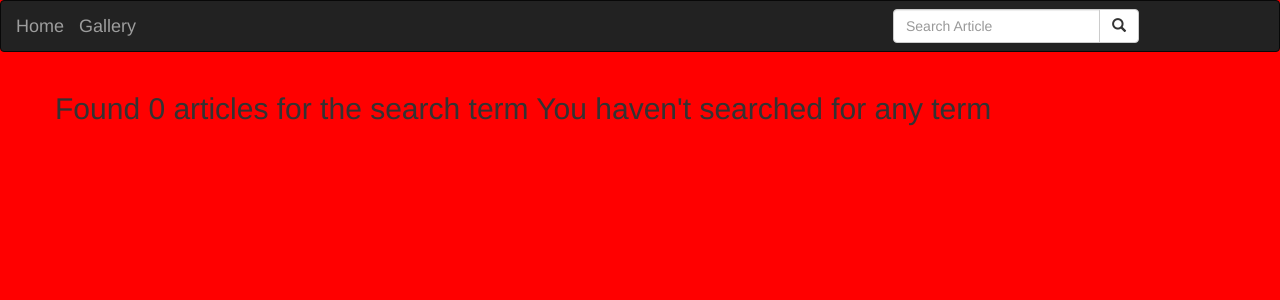
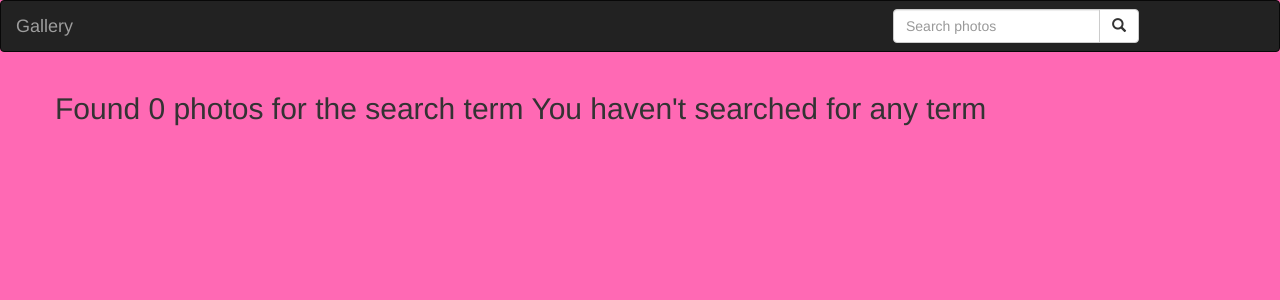
Before and after one commit to meshack34/MYPHOTOSPROJECT, a Django app: page /search/ in a window 1280 px wide. Shown: the top 300 px of the page. Run offline with Django 3.2, Linux system fonts and the light colour scheme; some libraries are stand-ins or nearby versions.

Commit message:
update file

```diff
--- a/photos/templates/my-photos/daily-photos.html
+++ b/photos/templates/my-photos/daily-photos.html
@@ -11,9 +11,9 @@
 
   <div class="row">
     <!-- displaying News articles -->
-    <!-- <div class="col-xs-6 col-sm-6 col-md-6 col-lg-6">
-      <img src="{{news_item.article_image.url}}" class="img-responsive" alt="Image">
-    </div> -->
+    <div class="col-xs-6 col-sm-6 col-md-6 col-lg-6">
+      <img src="{{news_item.photo_imagen.url}}" class="img-responsive" alt="Image">
+    </div>
 
     <!--Display news Article images  -->
     <div class="col-xs-6 col-sm-6 col-md-6 col-lg-6">
--- a/photos/templates/my-photos/search.html
+++ b/photos/templates/my-photos/search.html
@@ -3,20 +3,21 @@
 <div class="container">
 
   <div class="row">
-    {% if articles%}
-      <h2>Found {{ articles|length }} of searched term {{message}}</h2>
+    {% if photos%}
+      <h2>Found {{ photos|length }} of searched term {{message}}</h2>
     {% else %}
-      <h2> Found 0 articles for the search term {{message}}</h2>
+      <h2> Found 0 photos for the search term {{message}}</h2>
     {% endif %}
 
   </div>
 
   <div class="row">
 
-  {% if articles %}
-    {% for article in articles %}
+  {% if photos %}
+    {% for photo in photos %}
       <div class="col-sm-6 col-md-3">
-          <h1>{{article.title}}</h1>
+          <h1>{{photo.title}}</h1>
+          <img src="{{photo.image.url}}" alt="fish">
       </div>
     {% endfor %}
   {% endif %}
--- a/photos/templates/navbar.html
+++ b/photos/templates/navbar.html
@@ -9,7 +9,6 @@
  <nav class="navbar navbar-inverse">
     <div class="container-fluid">
       <div class="navbar-header">
-        <a class="navbar-brand" href="{% url 'newsToday' %}">Home</a>
         <a class="navbar-brand" href="{% url 'index' %}">Gallery</a>
       </div>
 
@@ -19,7 +18,7 @@
         <form class="navbar-form" role="search" action="{% url 'search_results' %}">
 
           <div class="input-group">
-            <input type="text" class="form-control" placeholder="Search Article" name="article">
+            <input type="text" class="form-control" placeholder="Search photos" name="photo">
             <div class="input-group-btn">
               <button class="btn btn-default" type="submit"><i class="glyphicon glyphicon-search"></i></button>
             </div>
--- a/photos/urls.py
+++ b/photos/urls.py
@@ -5,11 +5,11 @@ from django.conf.urls.static import static
 from django.urls import path
 from photos import views
 urlpatterns =[
-     url(r'^$', views.news_today, name = 'newsToday'),
+     url(r'^todays/', views.news_today, name = 'newsToday'),
     url(r'^archives/(\d{4}-\d{2}-\d{2})/$',views.past_days_news,name = 'pastNews'),
     url(r'^search/', views.search_results, name='search_results'),
     url(r'^article/(\d+)',views.article,name ='article'),
-    url(r'^photo/', views.index, name='index'),
+    url(r'^$', views.index, name='index'),
 ]
 if settings.DEBUG:
     urlpatterns+= static(settings.MEDIA_URL, document_root = settings.MEDIA_ROOT)
--- a/photos/views.py
+++ b/photos/views.py
@@ -37,16 +37,17 @@ def past_days_news(request,past_date):
 
 def search_results(request):
 
-    if 'article' in request.GET and request.GET["article"]:
-        search_term = request.GET.get("article")
-        searched_articles = Article.search_by_title(search_term)
+    if 'photo' in request.GET and request.GET["photo"]:
+        search_term = request.GET.get("photo")
+        searched_photos = photos.search_by_category(search_term)
         message = f"{search_term}"
 
-        return render(request, 'my-photos/search.html',{"message":message,"articles": searched_articles})
+        return render(request, 'my-photos/search.html',{"message":message,"photos": searched_photos})
 
     else:
         message = "You haven't searched for any term"
         return render(request, 'my-photos/search.html',{"message":message})
+
 def article(request,article_id):
     try:
         article = Article.objects.get(id = article_id)
--- a/static/css/basephotos.css
+++ b/static/css/basephotos.css
@@ -1,6 +1,16 @@
 body{
-  background-color: red;
+  background-color:hotpink;
 }
 h1 {
   color: green;
 }
+
+.allphotos{
+  display: flex;
+  background-color: green;
+  justify-content: center;
+}
+img{
+  height: 80px;
+  width: 80px;
+}
```
Also changed, not shown: photos/admin.py (+6 -4 lines), photos/models.py (+24 -11 lines), photos/templates/my-photos/index.html (+51 -4 lines), photos/migrations/0009_delete_photo.py (added), photos/migrations/0010_auto_20211130_1411.py (added), photos/migrations/0011_auto_20211130_1447.py (added).
